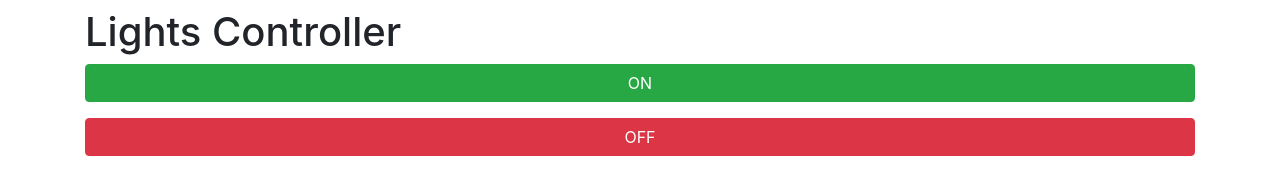
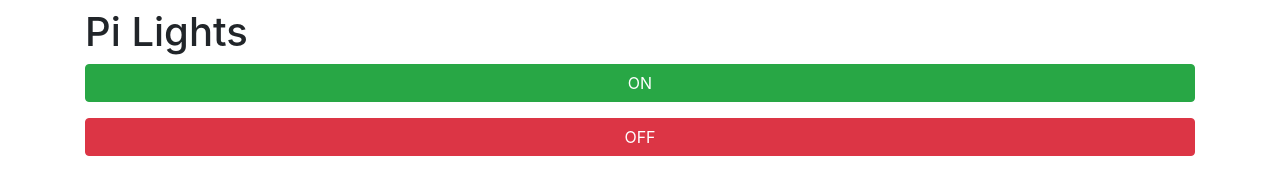
Before and after one commit to andrewmarklloyd/pi-lights, a plain HTML site: page static/index.html in a window 1280 px wide. Drawn offline with Linux system fonts and the light colour scheme.

Commit message:
Change name

```diff
--- a/static/index.html
+++ b/static/index.html
@@ -7,7 +7,7 @@
     <div class="container">
       <div class="row mt-1">
         <div class="col-lg mt-1">
-          <h1>Lights Controller</h1>
+          <h1>Pi Lights</h1>
         </div>
       </div>
       <div class="row">
```
